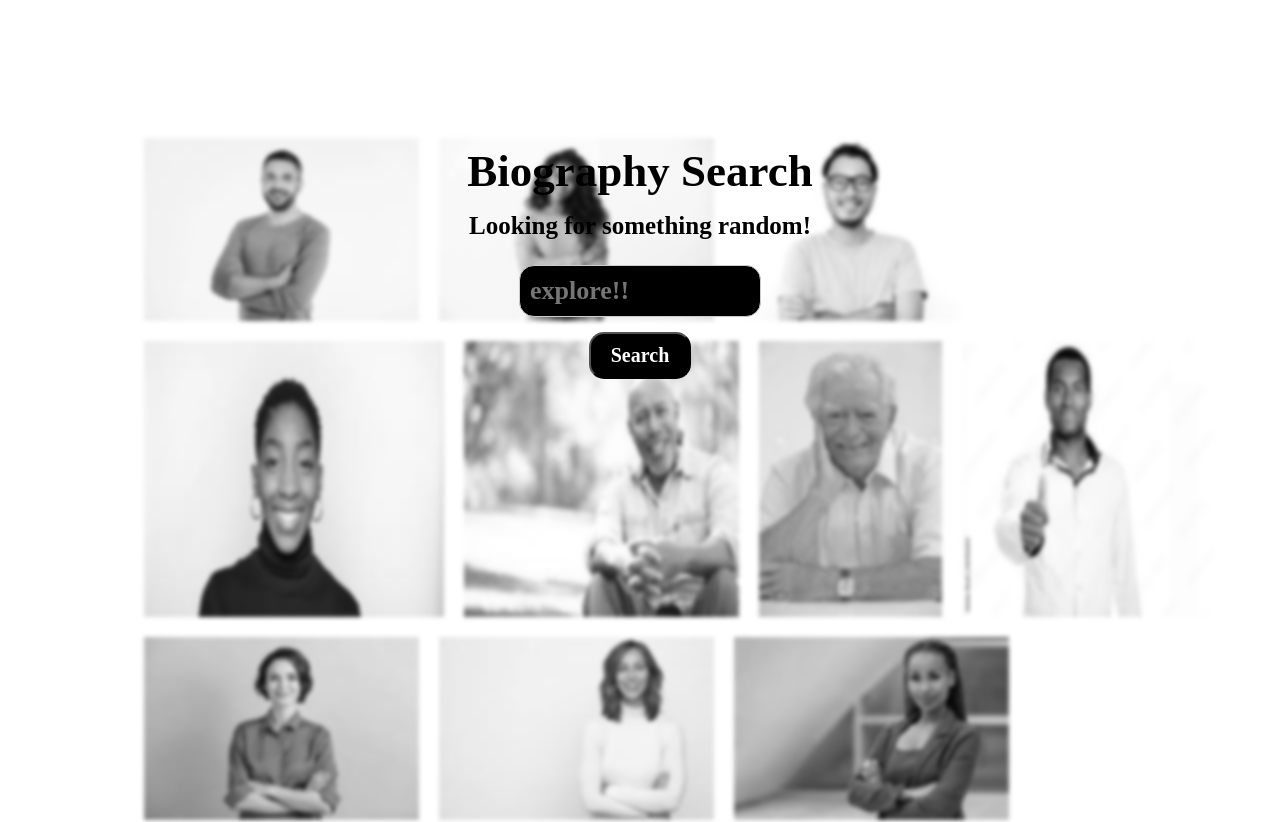
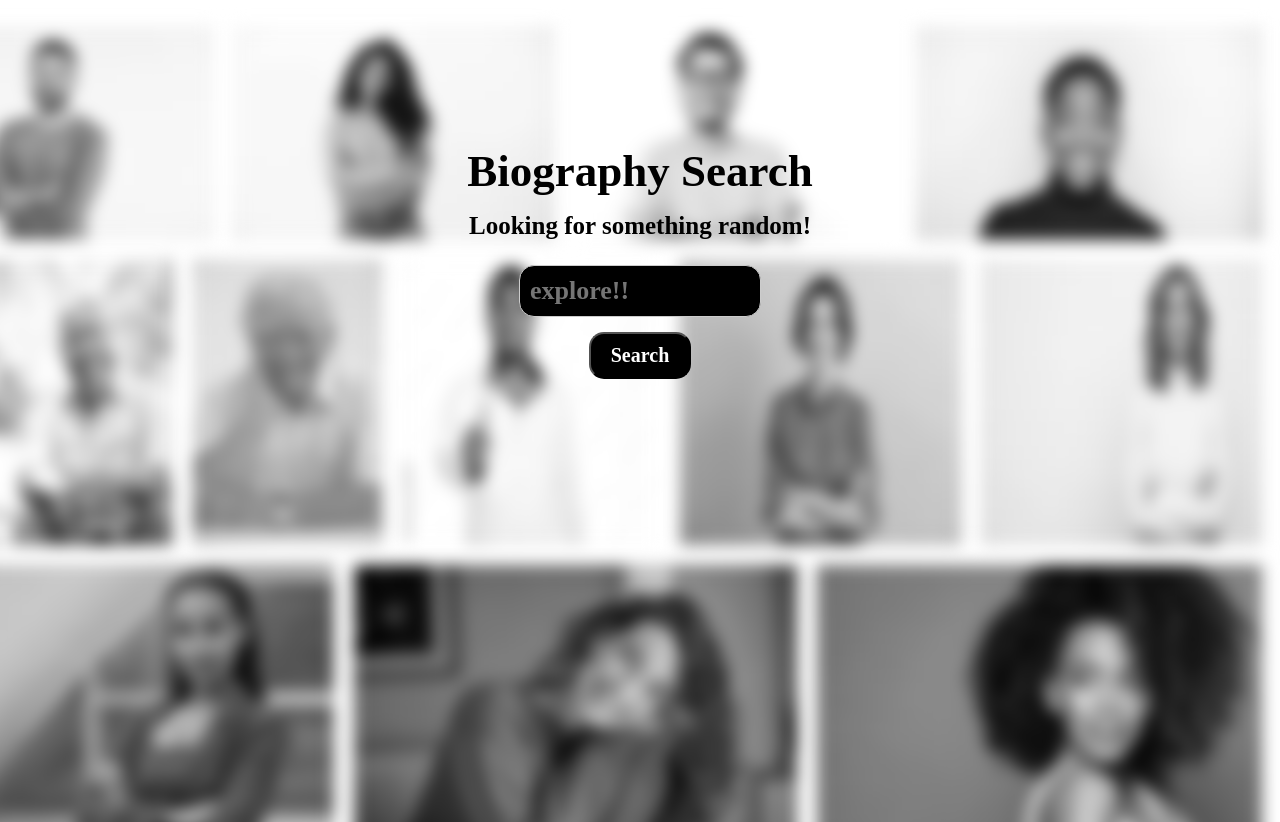
Before and after one commit to thisguyblink/uno, a SvelteKit app: page /search in a window 1280 px wide. Shown: the top 822 px of the page. Built offline with nearby package versions, Linux system fonts and the light colour scheme; a web font is replaced by a local one.

Commit message:
Fixed pictures for backround

```diff
--- a/src/routes/search/+page.svelte
+++ b/src/routes/search/+page.svelte
@@ -24,7 +24,6 @@
         <img id="person10" src="/assets/download-10.jpg" alt="" />
         <img id="person11" src="/assets/download-11.jpg" alt="" />
         <img id="person12" src="/assets/download-12.jpg" alt="" />
-        <img id="person13" src="/assets/download-13.jpg" alt="" />
     </div>
 </div>
 
@@ -86,11 +85,13 @@
         display: flex;
         flex-wrap: wrap;
         position: absolute;
-        left: 10%;
-        top: 10%;
-        filter: blur(2px);
+        left: -10%;
+        top: -30%;
+        flex-grow: 1;
+        filter: blur(8px);
     }
     .pics img {
+        flex-grow: 1;
         filter: blur(5px);
         margin: 10px;
         filter: saturate(0);
```
